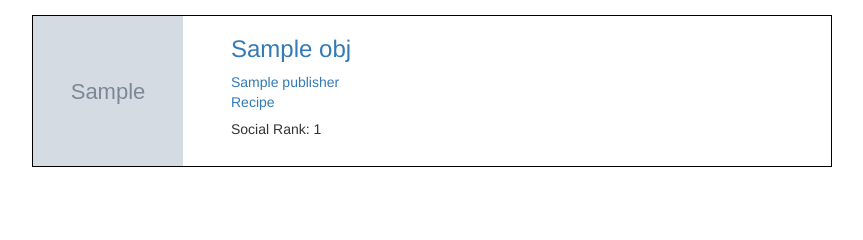
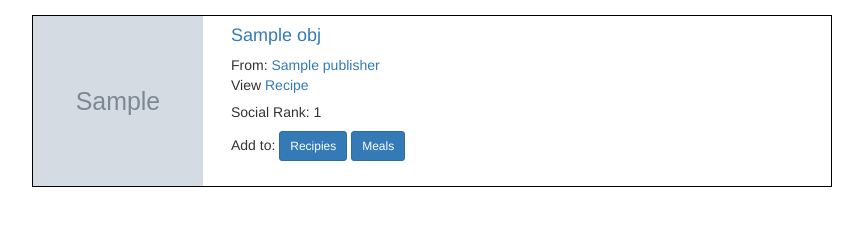
Before and after one commit to juleskt/CS411Team5Project, a Django app: template MealBoxV1/templates/searchResults.html in a window 1280 px wide. Shown: the part 60-300 px from the top of the page, without its empty margins (208-1071 px from the left). Run offline with Django 3.2, Linux system fonts and the light colour scheme; the template is opened without the code that fills it: most values are stand-ins (such as "Sample title", 1, 10 or a date in 2020); grey boxes marked "Sample" are stand-in pictures; parts of the project's set-up code (start-up, migrations or seed data) failed here and were passed over; some libraries are stand-ins or nearby versions.

Commit message:
Added buttons (non functional)

```diff
--- a/MealBoxV1/templates/searchResults.html
+++ b/MealBoxV1/templates/searchResults.html
@@ -4,7 +4,7 @@
     <meta charset="UTF-8">
     <title>Search Results!</title>
 </head>
-<body background-color=#D3D3D3;>
+<body background-color=#D3D3D3; style='padding-bottom: 50px'>
 
     {# Load the tag library #}
     {% load bootstrap3 %}
@@ -24,32 +24,38 @@
 
     {% for obj in objects %}
     <div style='margin-bottom: 20px;'>
-        <div style='width: 800px; height: 152px; margin:0 auto; border: 1px solid black;' background-color=#FFFFFF;>
+        <div style='width: 800px; height: 172px; margin:0 auto; border: 1px solid black;' background-color=#FFFFFF;>
 
                 <div style='width:150px; float: left;'>
                     <img
                         border="1"
                         src={{ obj.image_url }}
-                        width="150" height="150"
+                        width="170" height="170"
                     />
                 </div>
 
 
                 <div style='width: 600px; height: 150px; float: right; margin-left: 20px;'>
-                    <h3 class="title">
+                    <h4 class="title">
                         <a href='{{ obj.source_url }}'>{{ obj.title }}</a>
-                    </h3>
+                    </h4>
 
                     <div>
-                        <a href='{{ obj.publisher_url }}'>{{ obj.publisher }}</a>
+                        From: <a href='{{ obj.publisher_url }}'>{{ obj.publisher }}</a>
                     </div>
 
                     <div>
-                        <a href='{{ obj.f2f_url }}'> Recipe </a>
+                        View <a href='{{ obj.f2f_url }}'> Recipe </a>
                     </div>
 
                     <div>
                         <h5>Social Rank: {{ obj.social_rank}}</h5>
+                    </div>
+
+                    <div>
+                        Add to:
+                        <button type="button" class="btn btn-primary btn-sm">Recipies</button>
+                        <button type="button" class="btn btn-primary btn-sm">Meals</button>
                     </div>
 
                 </div>
```
